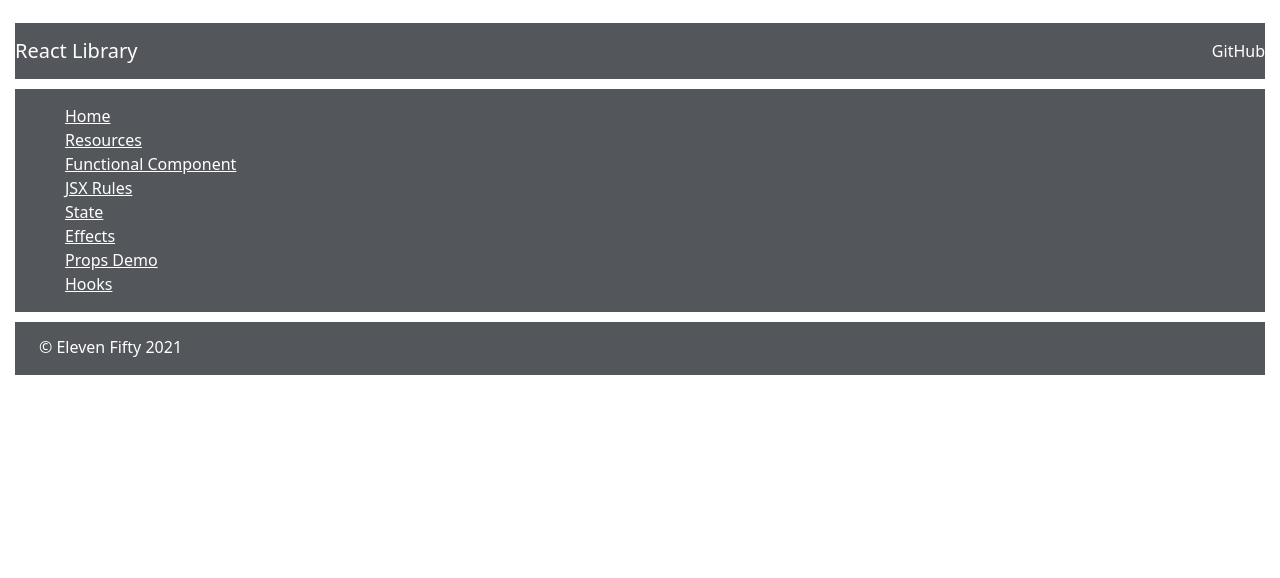
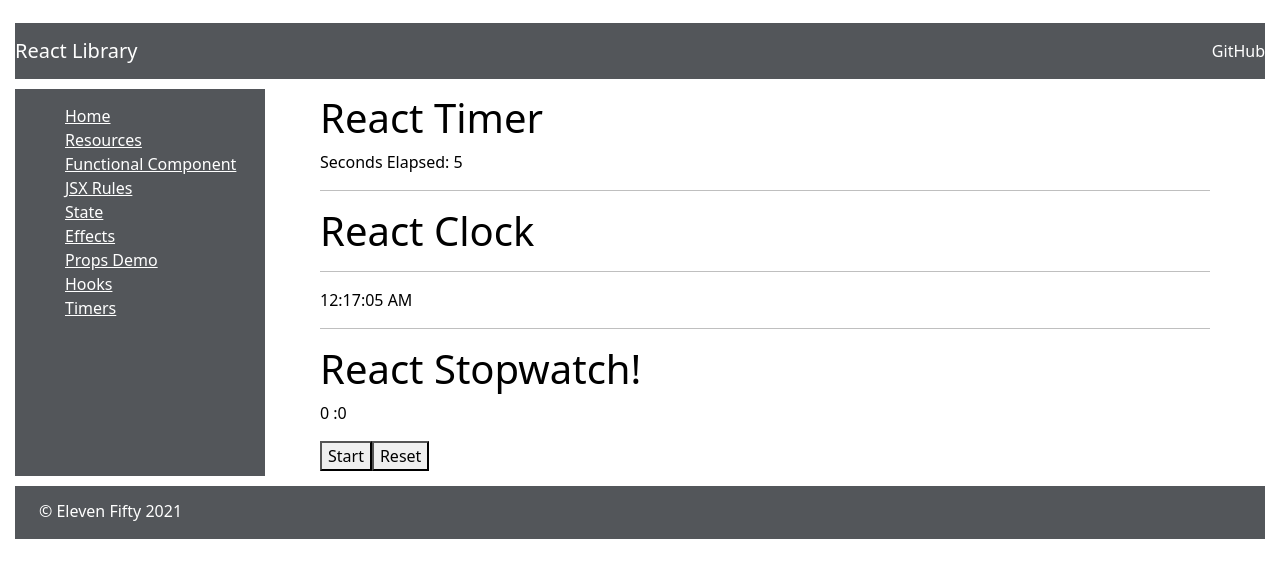
Before and after one commit to jalupto/React-Practice, a React (Create React App) app: page /timer in a window 1280 px wide. Shown: the top 578 px of the page. Built offline with nearby package versions, Linux system fonts and the light colour scheme.

Commit message:
finished react timer modules

```diff
--- /dev/null
+++ b/src/components/apps/timer-apps/ClockApp.js
@@ -0,0 +1,29 @@
+import React, { useState, useEffect } from 'react';
+
+const getTimeString = () => {
+    const date = new Date(Date.now()).toLocaleTimeString();
+    return date;
+};
+
+const ClockApp = () => {
+    const [time, setTime] = useState(getTimeString());
+
+    useEffect(() => {
+        const interval = setInterval(() => {
+            let date = getTimeString();
+            setTime(date);
+        }, 1000);
+
+        return () => clearInterval(interval);
+    }, []);
+
+    return(
+        <div>
+            <h1 className='section-title'>React Clock</h1>
+            <hr className='explanation' />
+            <p>{time}</p>
+        </div>
+    );
+};
+
+export default ClockApp;
--- /dev/null
+++ b/src/components/apps/timer-apps/StopWatchApp.js
@@ -0,0 +1,68 @@
+import React, { useState, useEffect, useRef } from 'react';
+
+const StopWatchApp = () => {
+    const startTimeRef = useRef(0);
+    const [isRunning, setIsRunning] = useState(false);
+    const [time, setTime] = useState(0);
+    const [laps, setLaps] = useState([]);
+
+    useEffect(() => {
+        if(isRunning) {
+            const interval = setInterval(update, 10);
+            return () => { clearInterval(interval) }
+        }
+    });
+
+    const start = () => {
+        setIsRunning(true);
+        startTimeRef.current = Date.now()
+    };
+
+    const stop = () => {
+        setIsRunning(false);
+    };
+
+    const update = () => {
+        const delta = Date.now() - startTimeRef.current;
+        setTime(time + delta);
+        startTimeRef.current = Date.now();
+    };
+
+    const lap = () => {
+        setLaps([...laps, time]);
+    };
+
+    const reset = () => {
+        setTime(0);
+        setLaps([]);
+    };
+
+    return(
+        <div>
+            <h1 className='section-title'>React Stopwatch!</h1>
+            <p>
+                { Math.floor((time / 1000) / 60).toString() } :
+                { Math.floor((time / 1000) % 60).toString() }
+            </p>
+            {
+                isRunning ? <button onClick={ stop }>Stop</button>
+                : <button onClick={ start }>Start</button>
+            }
+            {
+                isRunning ? <button onClick={ lap }>Lap</button>
+                : <button onClick={ reset }>Reset</button>
+            }
+            { laps.map(time => {
+                return(
+                    <p>
+                        { Math.floor((time / 1000) / 60).toString() } :
+                        { Math.floor((time / 1000) % 60).toString() }
+                    </p>
+                )
+            })
+            }
+        </div>
+    );
+};
+
+export default StopWatchApp;
--- a/src/components/apps/timer-apps/TimePiecesApp.js
+++ b/src/components/apps/timer-apps/TimePiecesApp.js
@@ -0,0 +1,20 @@
+import React from 'react';
+import TimerApp from './TimerApp';
+import ClockApp from './ClockApp';
+import StopWatchApp from './StopWatchApp';
+
+const TimePiecesApp = () => {
+    return(
+        <div className='main'>
+            <div className='mainDiv'>
+                <TimerApp />
+                <hr />
+                <ClockApp />
+                <hr />
+                <StopWatchApp />
+            </div>
+        </div>
+    );
+};
+
+export default TimePiecesApp;
--- /dev/null
+++ b/src/components/apps/timer-apps/TimerApp.js
@@ -0,0 +1,22 @@
+import React, { useState, useEffect } from 'react';
+
+const TimerApp = () => {
+    const [secondsElapsed, setSecondsElapsed] = useState(0);
+
+    const tick = () => setSecondsElapsed(secondsElapsed + 1);
+
+    useEffect(() => {
+        let interval = setInterval(() => tick(), 1000);
+        // console.log(interval);
+        return () => clearInterval(interval);
+    });
+
+    return(
+        <div>
+            <h1 className='section-title'>React Timer</h1>
+            <div>Seconds Elapsed: {secondsElapsed}</div>
+        </div>
+    );
+};
+
+export default TimerApp;
--- a/src/components/site/Sidebar.js
+++ b/src/components/site/Sidebar.js
@@ -12,6 +12,8 @@
 import Effects from '../concepts/Effects';
 import PropsDemo from '../concepts/PropsDemo';
 import Hooks from '../concepts/Hooks';
+import TimePiecesApp from '../apps/timer-apps/TimePiecesApp';
+
 
 const Sidebar = () => {
     return(
@@ -26,6 +28,7 @@
                     <li><Link to='/effects'>Effects</Link></li>
                     <li><Link to='/propsdemo'>Props Demo</Link></li>
                     <li><Link to='/hooks'>Hooks</Link></li>
+                    <li><Link to='/timer'>Timers</Link></li>
                 </ul>
             </div>
             <div className='sidebar-route'>
@@ -39,6 +42,7 @@
                     <Route exact path='/effects'><Effects /></Route>
                     <Route exact path='/propsdemo'><PropsDemo /></Route>
                     <Route exact path='/hooks'><Hooks /></Route>
+                    <Route exact path='/timer'><TimePiecesApp /></Route>
                 </Switch>
             </div>
         </div>
```
Also changed, not shown: src/components/apps/nyt-app/NytApp.js (added).
